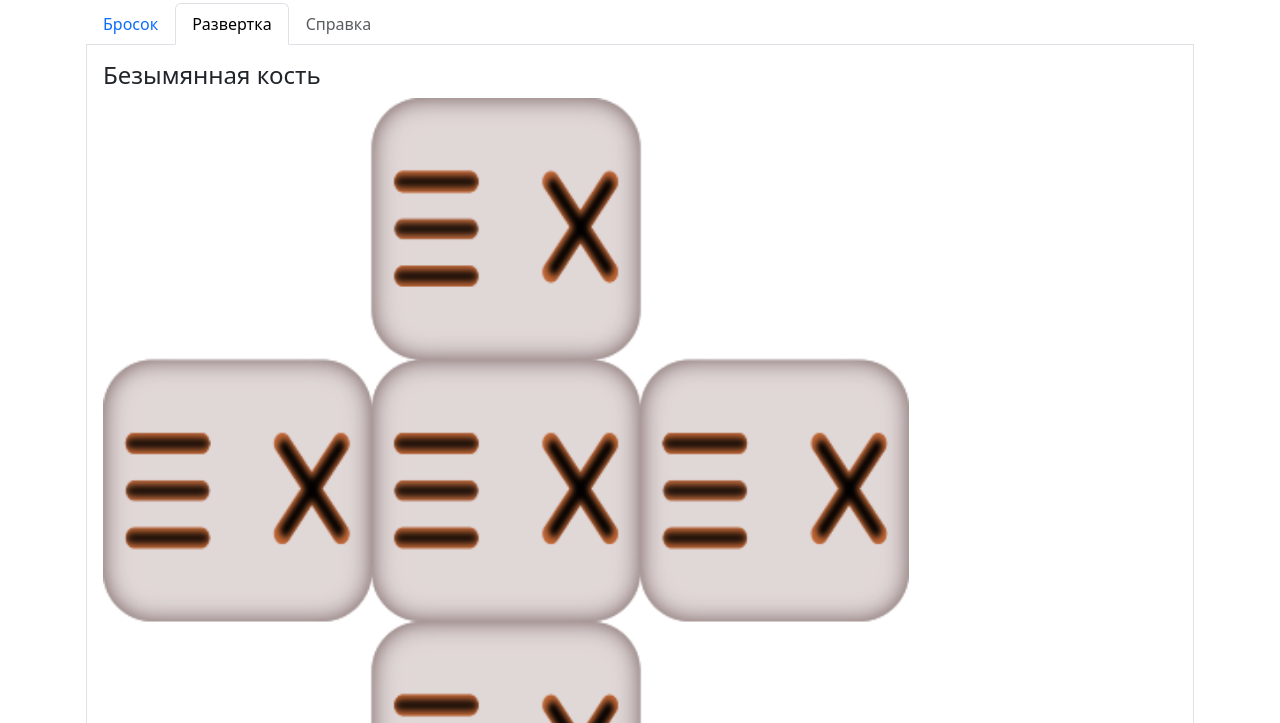
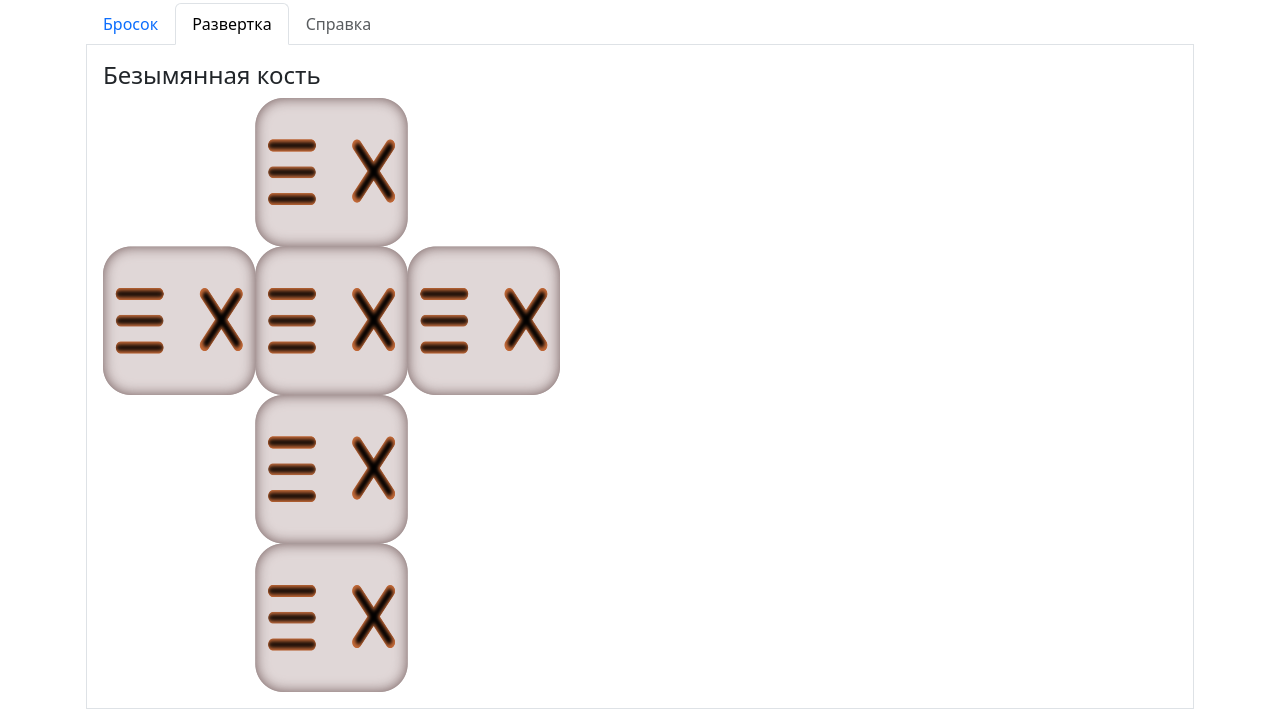
Before and after one commit to rb2o2/rb2o2.github.io, a plain HTML site: page elrang/index.html in a window 1280 px wide. Both pictures are taken after a click on the tab "Развертка". Shown: the part 77-800 px from the top of the page. Drawn offline with Linux system fonts and the light colour scheme.

Commit message:
+ elrang fix width

```diff
--- a/elrang/index.html
+++ b/elrang/index.html
@@ -37,7 +37,7 @@
 
 	<div class="tab-pane fade" id="map" role="tabpanel" aria-labelledby="map-tab">
 	  <h4>Безымянная кость</h4>
-	  <img width="75%" src="/assets/elemental_die_wireframe_map-CQloe0Cc.png"/>
+	  <img style="max-width: 75%;" src="/assets/elemental_die_wireframe_map-CQloe0Cc.png"/>
 	</div>
       </div>
     </div>
```
